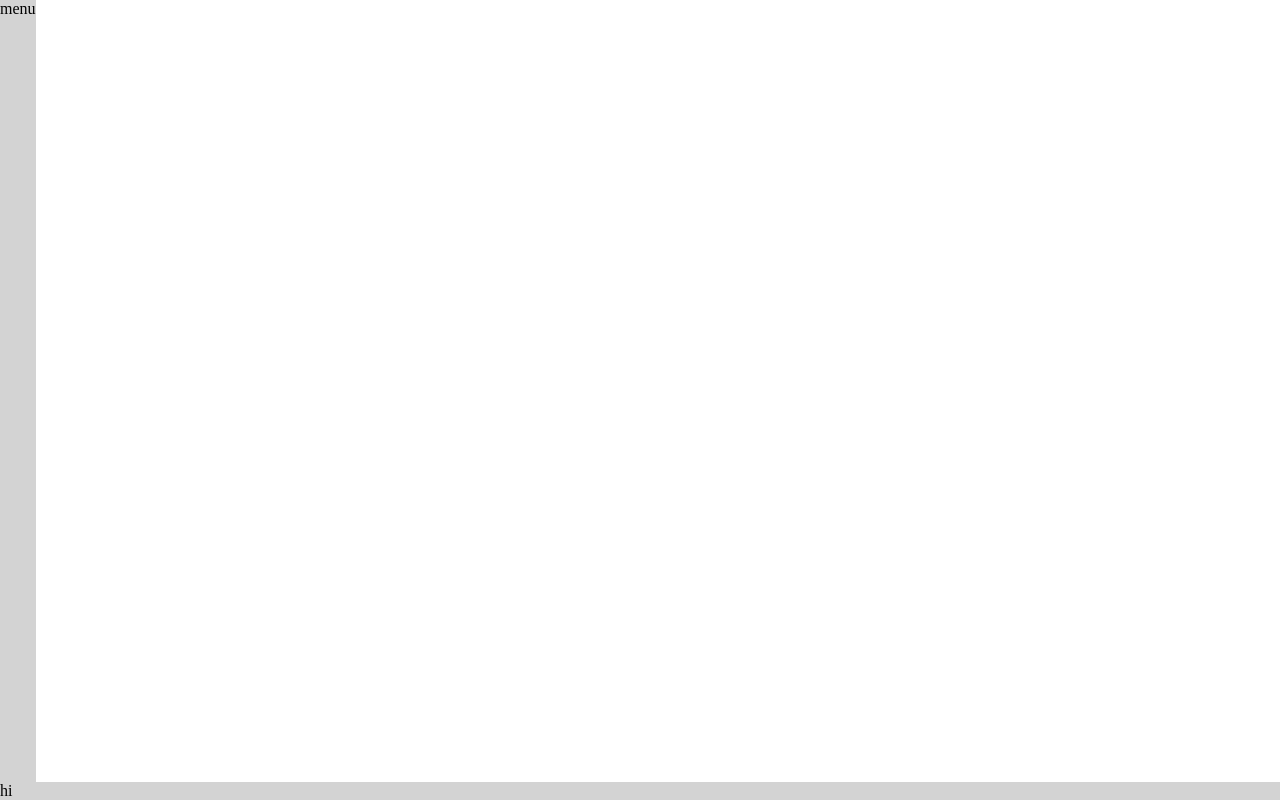
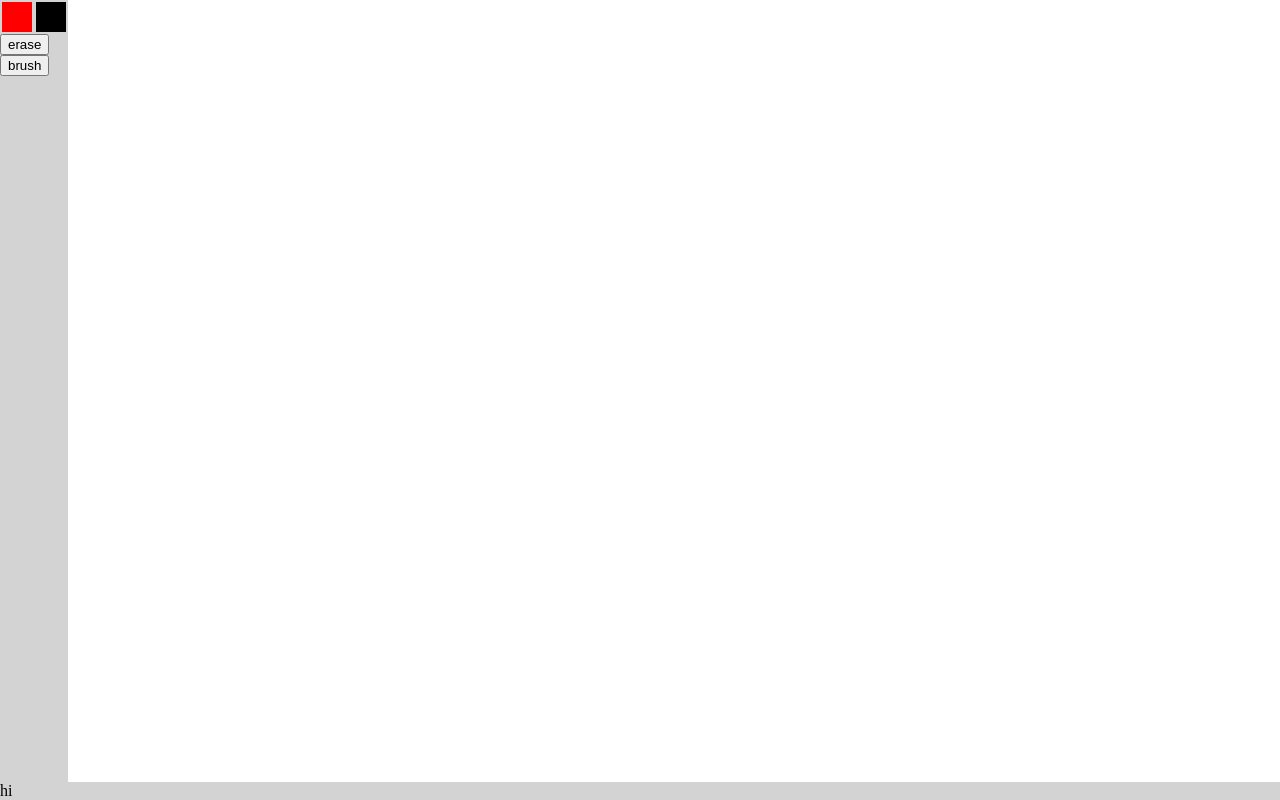
Before and after one commit to SotoFidel/js-draw, a plain HTML site: page index.html in a window 1280 px wide. Drawn offline with Linux system fonts and the light colour scheme.

Commit message:
little fix for stroke on undo/redo

```diff
--- a/index.html
+++ b/index.html
@@ -9,7 +9,34 @@
   <body style="display: flex">
     <div style="flex-grow: 1; display: flex; flex-direction: column">
       <div style="flex-grow: 1; display: flex; flex-direction: row">
-        <div style="background-color: lightgrey">menu</div>
+        <div
+          style="
+            background-color: lightgrey;
+            display: flex;
+            flex-direction: column;
+          "
+        >
+          <div style="display: flex; flex-direction: row">
+            <div
+              style="
+                background-color: red;
+                width: 30px;
+                height: 30px;
+                margin: 2px;
+              "
+            ></div>
+            <div
+              style="
+                background-color: black;
+                width: 30px;
+                height: 30px;
+                margin: 2px;
+              "
+            ></div>
+          </div>
+          <div><button>erase</button></div>
+          <div><button>brush</button></div>
+        </div>
         <div id="canvasContainer" style="flex-grow: 1"></div>
       </div>
       <footer style="background-color: lightgrey; margin-top: auto">hi</footer>
--- a/index.js
+++ b/index.js
@@ -53,18 +53,24 @@ function setupCanvasEvents() {
 
     addEventListener("keydown", (event) => {
         // undo
+        let changed = false;
         if (event.ctrlKey && event.key == 'z') {
             console.log("undo");
             ctx.clearRect(0, 0, ctx.canvas.width, ctx.canvas.height);
             if (changeStack.length > 0) { redoStack.push(changeStack.pop()); }
-
+            changed = true;
         }
         if (event.ctrlKey && event.shiftKey && event.key == 'Z') {
             console.log("redo");
+            ctx.clearRect(0, 0, ctx.canvas.width, ctx.canvas.height);
             if (redoStack.length > 0) {
                 changeStack.push(redoStack.pop());
             }
+            changed = true;
         }
+
+        if (changed) {
+
             for (let changeBatch = 0; changeBatch < changeStack.length; changeBatch++) {
                 ctx.beginPath();
                 if (changeStack[changeBatch]?.length > 0) {
@@ -72,6 +78,7 @@ function setupCanvasEvents() {
                     for (let change = 0; change < changeStack[changeBatch].length; change++) {
                         ctx.lineTo(changeStack[changeBatch][change].to.x, changeStack[changeBatch][change].to.y);
                         ctx.stroke();
+                    }
                 }
             }
         }
```
Lines whose indentation alone changed are shown as unchanged.
